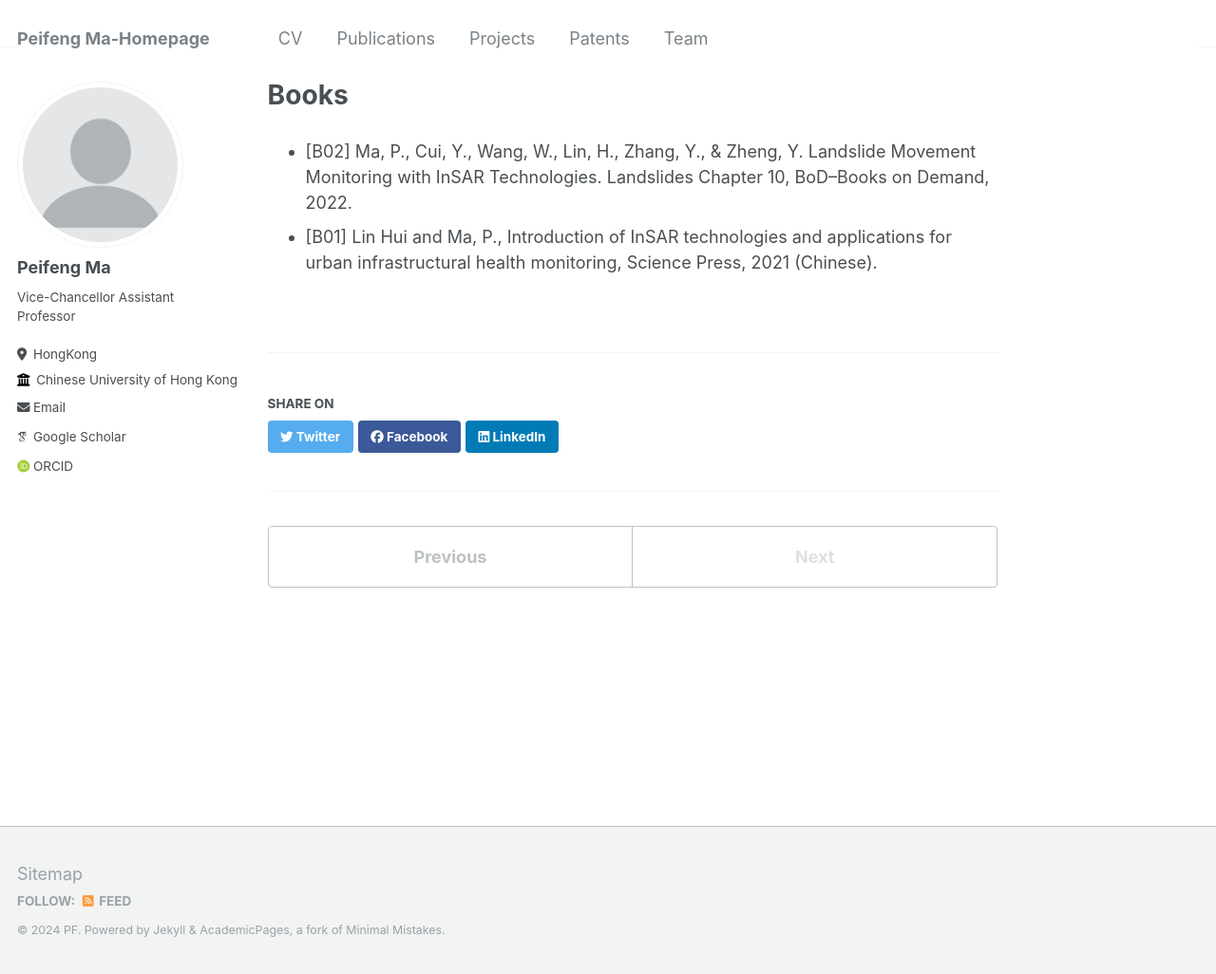
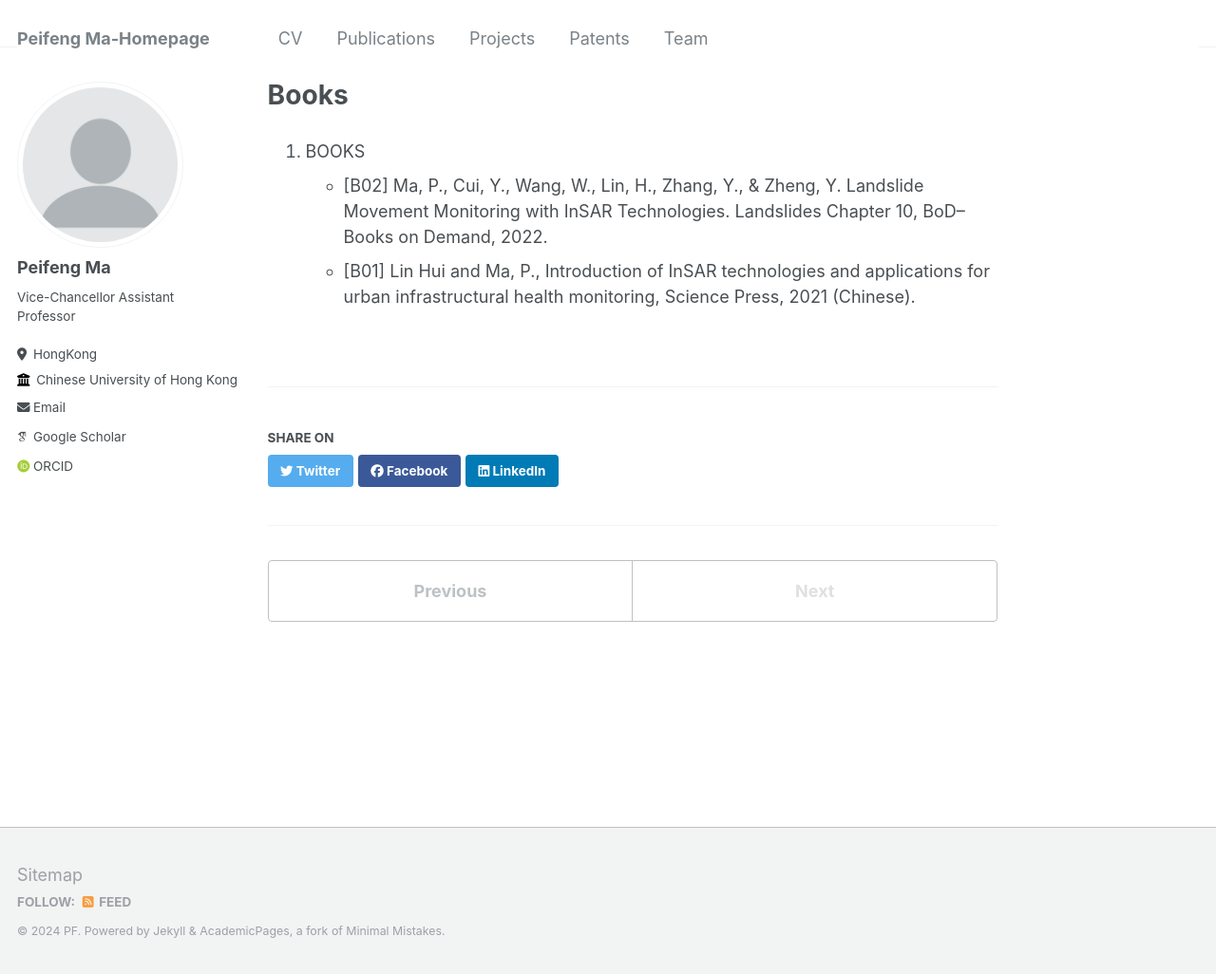
Before and after one commit to pfMA03/peifengMa, a Jekyll site: the page built from _publications/2099-Books.md, in a window 1280 px wide and 1026 px high. Shown: the whole window at 95% size. Built offline with Jekyll 4.4.1, drawn with Linux system fonts in a browser that asks for light colours; some web fonts are replaced.

Commit message:
Update 2099-Books.md

```diff
--- a/_publications/2099-Books.md
+++ b/_publications/2099-Books.md
@@ -4,5 +4,6 @@ collection: publications
 permalink: /publications/2099-Books
 
 ---
+1. BOOKS
 * [B02] Ma, P., Cui, Y., Wang, W., Lin, H., Zhang, Y., & Zheng, Y. Landslide Movement Monitoring with InSAR Technologies. Landslides Chapter 10, BoD–Books on Demand, 2022.
 * [B01] Lin Hui and Ma, P., Introduction of InSAR technologies and applications for urban infrastructural health monitoring, Science Press, 2021 (Chinese).
```
